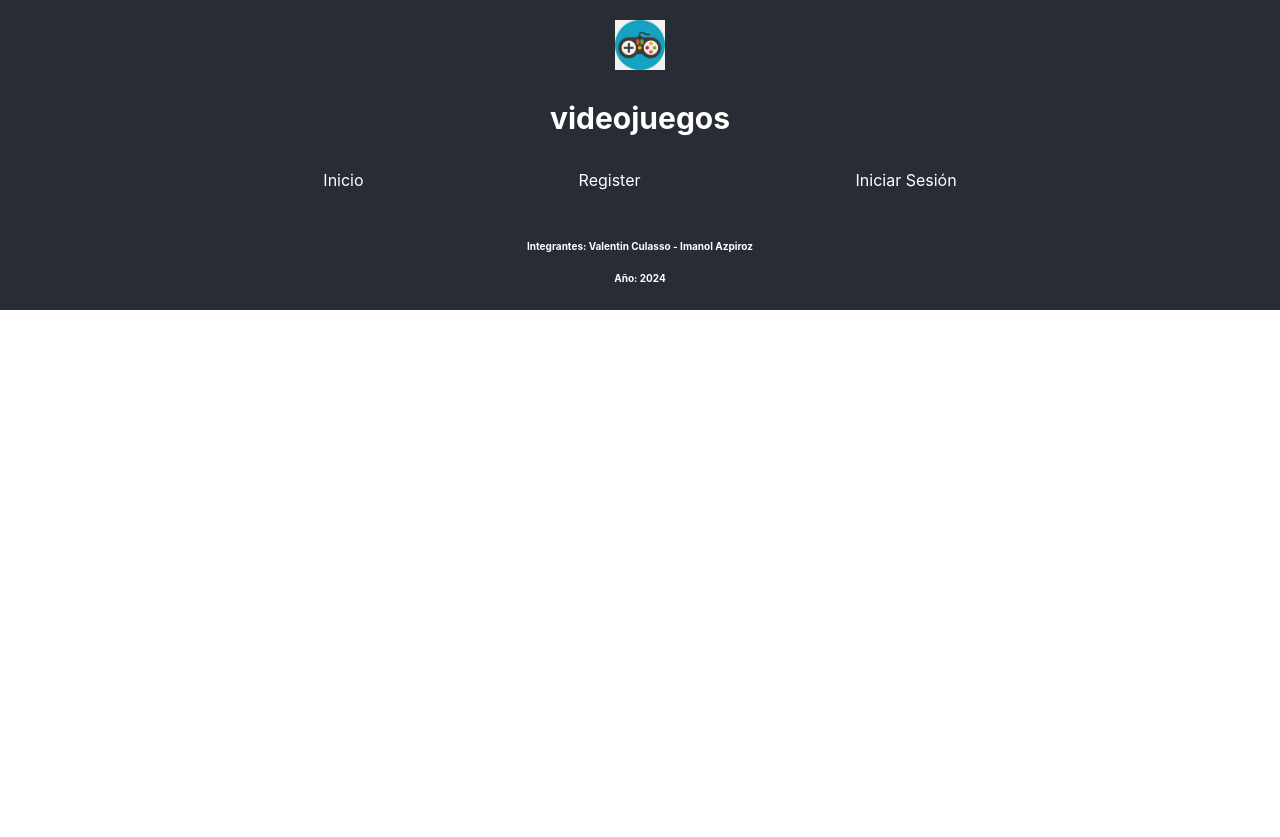
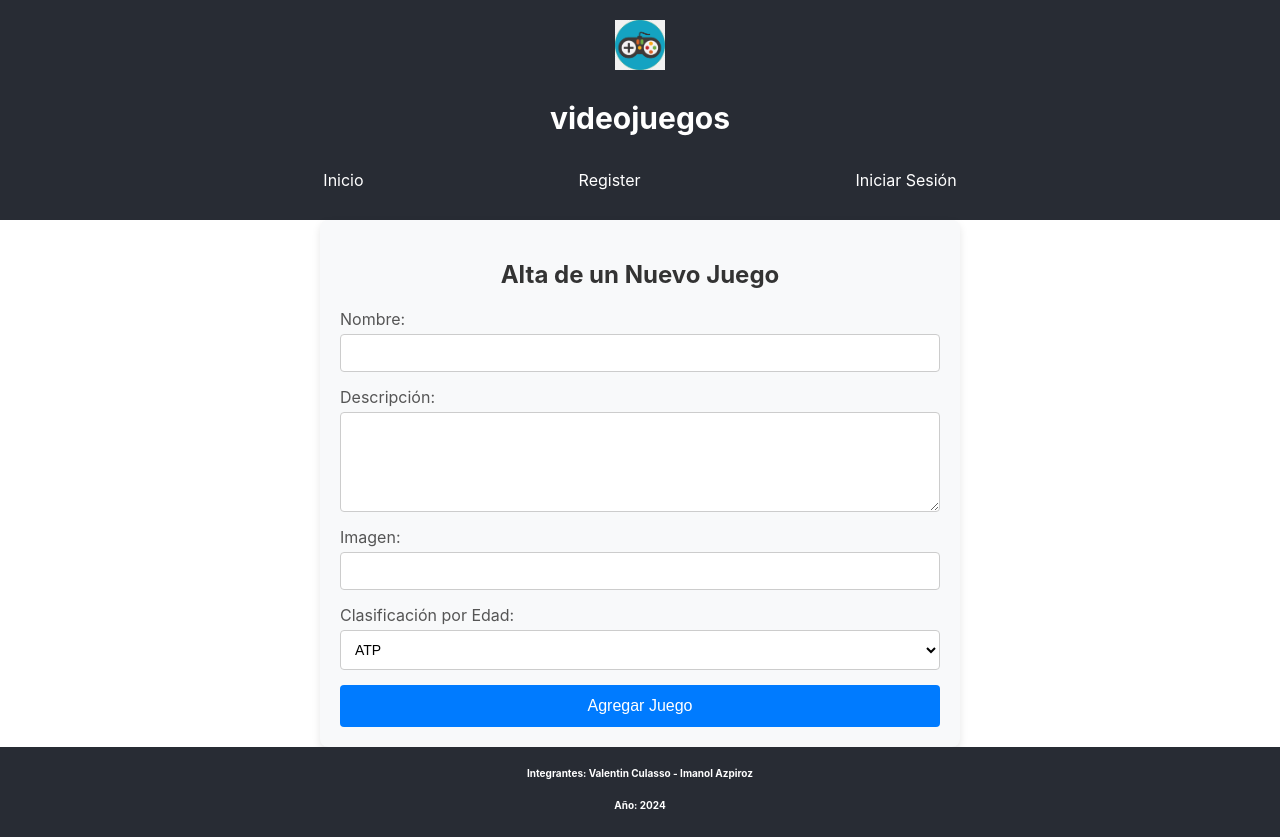
Before and after one commit to valentinculasso/Seminario-PHP---Parte-REACT, a React (Create React App) app: page /juego in a window 1280 px wide. Before the commit the page ends 800 px from the top, so only its background shows below. Built offline with nearby package versions, Linux system fonts and the light colour scheme.

Commit message:
altaJuego

```diff
--- a/src/App.js
+++ b/src/App.js
@@ -8,6 +8,7 @@ import DetalleJuego from './pages/pagesJuego/detalleJuego';
 import LoginPage from './pages/pagesLogin/loginPage';
 import RegisterPage from './pages/pagesRegistro/registerPage';
 import CalificacionPage from './pages/pagesCalificacion/calificacionPage';
+import AltaJuego from './pages/pagesJuego/altaJuego';
 
 
 function App() {
@@ -23,6 +24,8 @@ function App() {
 
           <Route path="/calificacion" element={<CalificacionPage/>} />
 
+          <Route path="/juego" element={<AltaJuego/>} />
+
           <Route path="/juegos/:id" element={<DetalleJuego/>} />
 
           <Route path="/register" element={<RegisterPage/>} />
--- a/src/components/NavBarComponent.js
+++ b/src/components/NavBarComponent.js
@@ -18,6 +18,7 @@ function NavBarComponent() {
         {user ? (
                 <>
                     <Link to="/calificacion" className="nav-link">Calificar juego</Link>
+                    <Link to="/juego" className="nav-link">Dar de alta juego</Link>
                     <span className="username">Bienvenido, {user.username}</span>
                     <button onClick={logout} className="">Cerrar Sesión</button>
                 </>
--- a/src/pages/pagesCalificacion/calificacionPage.css
+++ b/src/pages/pagesCalificacion/calificacionPage.css
@@ -1,20 +1,31 @@
-/* Asegúrate de que el contenedor principal ocupe toda la altura de la pantalla */
 .calificacion-page {
     display: flex;
-    justify-content: center;  /* Centra horizontalmente */
-    align-items: center;      /* Centra verticalmente */
-    min-height: 100vh;         /* Asegura que el contenedor ocupe toda la altura de la pantalla */
-    background-color: #f0f4f8; /* Fondo de la página */
+    flex-direction: column;
+    align-items: center;
+    justify-content: flex-start;
+    height: 100vh;
+    padding: 20px;
+    background-color: white;
 }
 
-/* Formulario */
+.titulo {
+    font-size: 2.5rem;
+    font-weight: bold;
+    color: #2c3e50;
+    text-align: center;
+    margin-bottom: 20px;
+    text-transform: uppercase;
+    letter-spacing: 2px;
+    font-family: 'Arial', sans-serif;
+}
+
 .calificacion-form {
-    background-color: #fff;
-    padding: 30px;
+    width: 100%;
+    max-width: 500px;
+    background-color: #f4f4f4;
+    padding: 20px;
     border-radius: 8px;
-    box-shadow: 0 4px 8px rgba(0, 0, 0, 0.2);
-    width: 100%;
-    max-width: 400px; /* Ancho máximo del formulario */
+    box-shadow: 0 4px 8px rgba(0, 0, 0, 0.1);
 }
 
 .calificacion-form label {
@@ -34,14 +45,13 @@
 
 .calificacion-form button {
     width: 100%;
-    padding: 12px;
-    background-color: #007bff;
-    color: #fff;
+    padding: 10px;
+    background-color: #3498db;
+    color: white;
+    font-size: 1.2rem;
     border: none;
-    border-radius: 4px;
-    font-size: 16px;
+    border-radius: 5px;
     cursor: pointer;
-    transition: background-color 0.3s;
 }
 
 .calificacion-form button:hover {
--- a/src/pages/pagesCalificacion/calificacionPage.js
+++ b/src/pages/pagesCalificacion/calificacionPage.js
@@ -14,7 +14,7 @@ function CalificacionPage() {
     const handleSubmit = (e) => {
         e.preventDefault();
 
-        setAuthHeader(); // Llamar a la función para establecer el token en las solicitudes
+        setAuthHeader(); // Llama a la función para establecer el token en las solicitudes
 
         if (juegoID === '' || estrellas < 1 || estrellas > 5) {
             setError('Por favor, completa todos los campos correctamente.');
@@ -38,7 +38,7 @@ function CalificacionPage() {
 
     return (
         <div className="calificacion-page">
-            <h1>Calificar Juego</h1>
+            <h1 className="titulo">Calificar Juego</h1>
 
             {/* Mostrar mensaje de éxito o error */}
             {successMessage && <div className="success-message">{successMessage}</div>}
--- /dev/null
+++ b/src/pages/pagesJuego/altaJuego.css
@@ -0,0 +1,94 @@
+/* Estilos generales para el formulario */
+.nuevo-juego-form {
+    max-width: 600px;
+    margin: 0 auto;
+    padding: 20px;
+    background-color: #f8f9fa;
+    border-radius: 8px;
+    box-shadow: 0 4px 8px rgba(0, 0, 0, 0.1);
+}
+
+.nuevo-juego-form h2 {
+    text-align: center;
+    color: #333;
+    font-size: 24px;
+    margin-bottom: 20px;
+}
+
+/* Estilos para los campos del formulario */
+form {
+    display: grid;
+    gap: 15px;
+}
+
+form div {
+    display: flex;
+    flex-direction: column;
+}
+
+label {
+    font-size: 16px;
+    color: #555;
+    margin-bottom: 5px;
+}
+
+input[type="text"],
+textarea,
+select,
+input[type="file"] {
+    padding: 10px;
+    font-size: 14px;
+    border: 1px solid #ccc;
+    border-radius: 4px;
+    background-color: #fff;
+    width: 100%;
+    box-sizing: border-box;
+}
+
+textarea {
+    resize: vertical;
+    min-height: 100px;
+}
+
+input[type="file"] {
+    padding: 5px;
+}
+
+/* Estilos para los mensajes de éxito o error */
+.success-message,
+.error-message {
+    padding: 10px;
+    text-align: center;
+    font-weight: bold;
+    margin-bottom: 20px;
+    border-radius: 4px;
+    color: #fff;
+}
+
+.success-message {
+    background-color: #28a745;
+}
+
+.error-message {
+    background-color: #dc3545;
+}
+
+/* Estilo para el botón de enviar */
+button {
+    padding: 12px 20px;
+    font-size: 16px;
+    color: #fff;
+    background-color: #007bff;
+    border: none;
+    border-radius: 4px;
+    cursor: pointer;
+    transition: background-color 0.3s;
+}
+
+button:hover {
+    background-color: #0056b3;
+}
+
+button:focus {
+    outline: none;
+}
--- /dev/null
+++ b/src/pages/pagesJuego/altaJuego.js
@@ -0,0 +1,104 @@
+import React, { useState } from 'react';
+import { setAuthHeader } from '../axiosConfig';
+import './altaJuego.css';
+import api from '../axiosConfig';
+import { useNavigate } from 'react-router-dom';
+
+function AltaJuego() {
+
+    const [nombre, setNombre] = useState('');
+    const [descripcion, setDescripcion] = useState('');
+    const [imagen, setImagen] = useState(''); // ESTO LO TENGO QUE CAMBIAR USO STRING PARA PROBAR QUE FUNCIONE NOMAS
+    const [clasificacionEdad, setClasificacionEdad] = useState('ATP');
+    const [error, setError] = useState(null);
+    const [successMessage, setSuccessMessage] = useState('');
+    const navigate = useNavigate();
+
+    const opcionesClasificacion = ['ATP', '+13', '+18'];
+
+    // Manejador de envío del formulario
+    const handleSubmitGame = (e) => {
+        e.preventDefault();
+
+        setAuthHeader();
+
+        // Usar FormData para manejar la imagen y otros datos
+        const formData = new FormData();
+        formData.append('nombre', nombre);
+        formData.append('descripcion', descripcion);
+        formData.append('imagen', imagen); // Imagen como archivo
+        formData.append('clasificacion_edad', clasificacionEdad);
+
+        // Enviar el formulario al endpoint del backend
+        api.post('/juego', formData)
+            .then(() => {
+                setSuccessMessage('Juego agregado exitosamente.');
+                setError(null);
+                navigate('/'); // Redirige a otra página si es necesario
+            })
+            .catch(() => {
+                setError('Error al agregar el juego.');
+                setSuccessMessage('');
+            });
+};
+
+    return(
+        <div className="nuevo-juego-form">
+        <h2>Alta de un Nuevo Juego</h2>
+        {successMessage && <div className="success-message">{successMessage}</div>}
+        {error && <div className="error-message">{error}</div>}
+
+        <form onSubmit={handleSubmitGame}>
+            <div>
+                <label>Nombre:</label>
+                <input
+                    type="text"
+                    value={nombre}
+                    onChange={(e) => setNombre(e.target.value)}
+                    maxLength="45"
+                    required
+                />
+            </div>
+            <div>
+                <label>Descripción:</label>
+                <textarea
+                    value={descripcion}
+                    onChange={(e) => setDescripcion(e.target.value)}
+                    required
+                />
+            </div>
+            <div>
+            <label>Imagen:</label>
+                <input
+                    type="text"
+                    value={imagen}
+                    onChange={(e) => setImagen(e.target.value)}
+                    required
+                />
+            </div>
+            <div>
+                <label>Clasificación por Edad:</label>
+                <select value={clasificacionEdad} onChange={(e) => setClasificacionEdad(e.target.value)}>
+                    {opcionesClasificacion.map((opcion) => (
+                        <option key={opcion} value={opcion}>{opcion}</option>
+                    ))}
+                </select>
+            </div>
+            <button type="submit">Agregar Juego</button>
+        </form>
+    </div>
+    );
+}
+
+/*
+    <label>Imagen:</label>
+                <input
+                    type="file"
+                    accept="image/jpeg"
+                    onChange={(e) => setImagen(e.target.files[0])}
+                    required
+                />
+
+*/
+
+export default AltaJuego;
--- a/src/pages/pagesLogin/loginPage.js
+++ b/src/pages/pagesLogin/loginPage.js
@@ -2,6 +2,7 @@ import React, { useState } from 'react';
 import { useUser } from './userContext';
 import api from '../axiosConfig';
 import './LoginPage.css'; // Asegúrate de tener un archivo de estilos
+import { useNavigate } from 'react-router-dom';  // Importa useNavigate
 
 function LoginPage({ setUser }) {
     const [username, setUsername] = useState('');
@@ -10,6 +11,8 @@ function LoginPage({ setUser }) {
 
     // nuevo
     const { login } = useUser(); // Uso el contexto para el login
+
+    const navigate = useNavigate(); // Hook de navegación
 
     const handleLogin = (e) => {
         e.preventDefault();
@@ -21,6 +24,8 @@ function LoginPage({ setUser }) {
                 const token = response.data;
                 localStorage.setItem('token', token);
                 login({ username });
+
+                navigate('/'); // Al darle a iniciar sesion me lleva a la pagina de inicio
             })
             .catch(() => {
                 setError("Credenciales incorrectas. Intenta de nuevo.");
```
